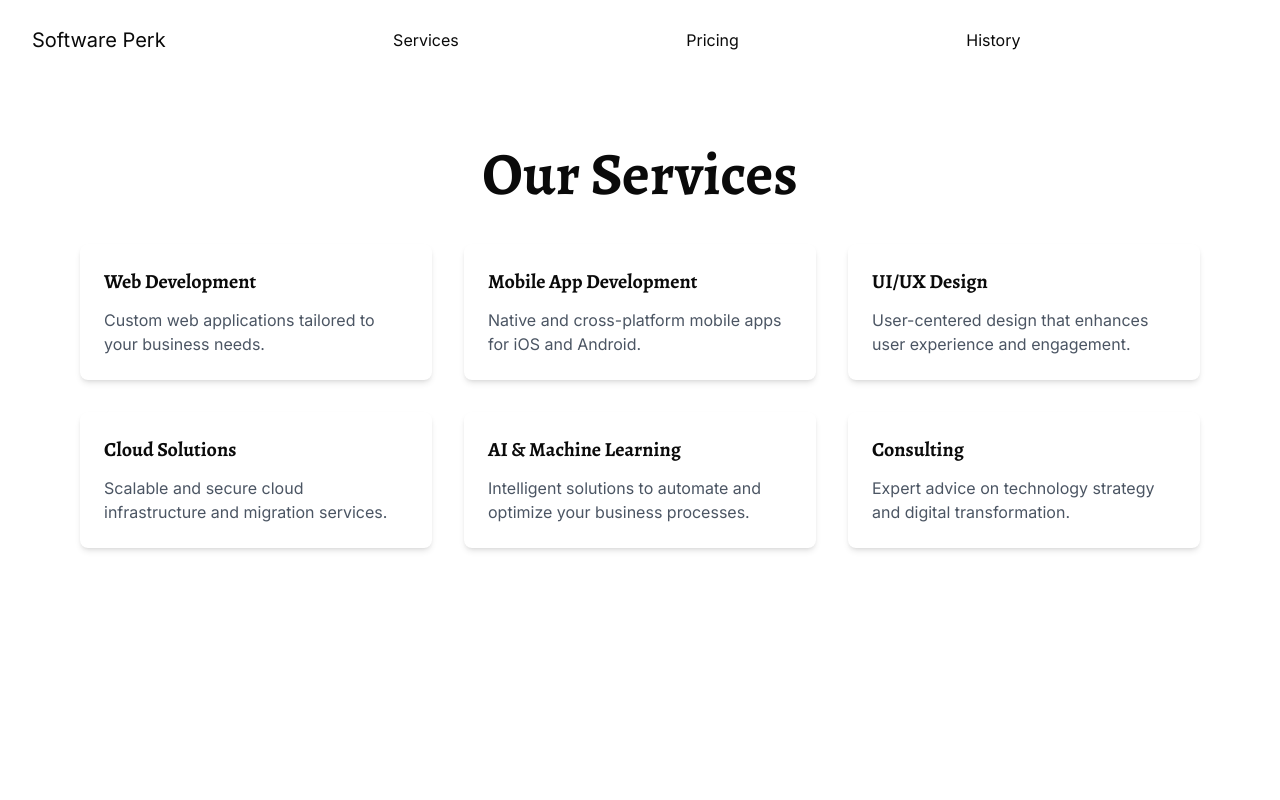
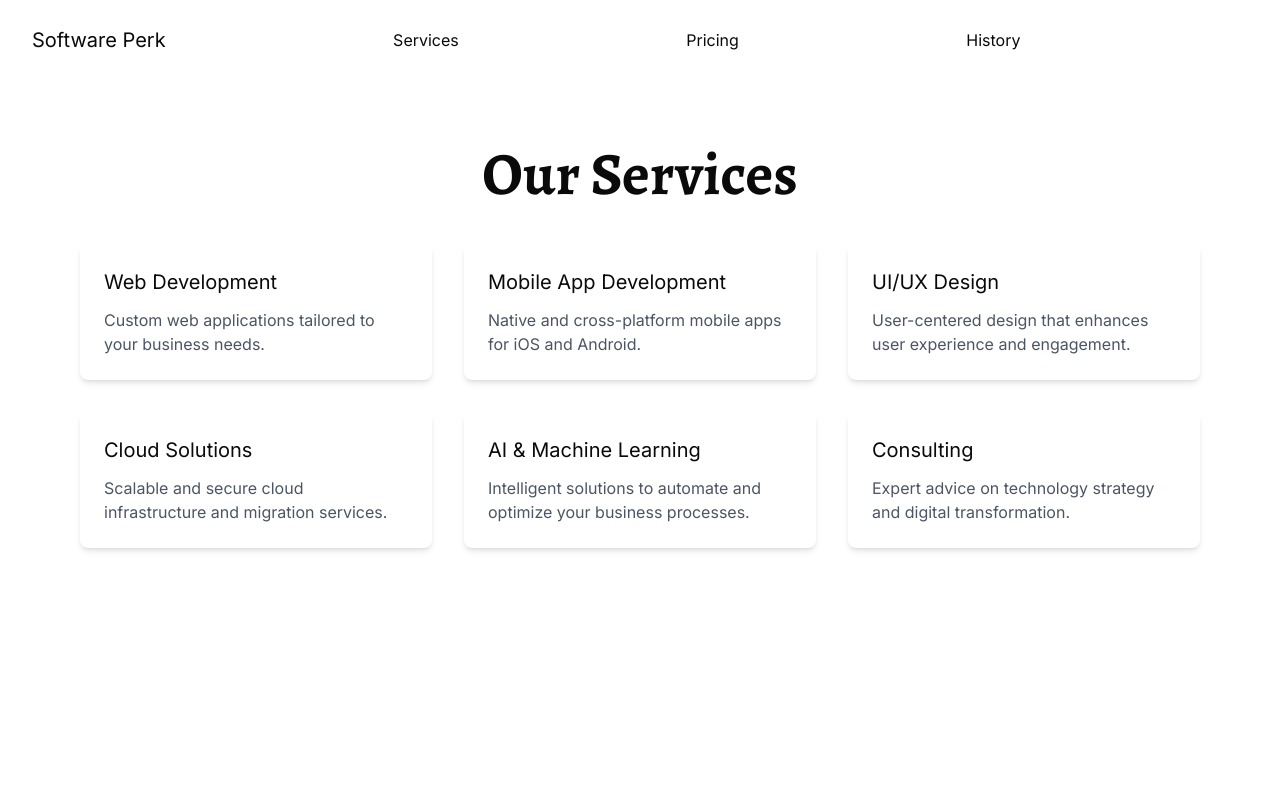
Before and after one commit to Mayor-Rhymes/software-perk, a Next.js app: page /services in a window 1280 px wide. Shown: the top 800 px of the page. Built offline with nearby package versions, Linux system fonts and the light colour scheme.

Commit message:
added services page and loading

```diff
--- a/src/app/loading.tsx
+++ b/src/app/loading.tsx
@@ -1,15 +1,8 @@
-import { Alegreya } from "next/font/google";
-
-const alegreya = Alegreya({
-  subsets: ["latin"],
-  weight: "700",
-});
-
 export default function Loading() {
   return (
     <div className="flex flex-col items-center justify-center min-h-screen bg-white">
       <div className="w-16 h-16 border-4 border-lime-100 border-t-lime-500 rounded-full animate-spin"></div>
-      <p className={`mt-4 text-xl ${alegreya.className} text-black`}>Loading...</p>
+      <p className="mt-4 text-xl font-alegreya text-black">Loading...</p>
     </div>
   );
 }
--- a/src/components/service-card.tsx
+++ b/src/components/service-card.tsx
@@ -1,14 +1,9 @@
-import { Alegreya } from "next/font/google";
 
-const alegreya = Alegreya({
-  subsets: ["latin"],
-  weight: "700",
-});
 
 export default function ServiceCard({ title, description }: { title: string; description: string }) {
   return (
     <div className="bg-white shadow-md rounded-lg p-6 hover:shadow-lg transition-shadow">
-      <h2 className={`${alegreya.className} text-xl mb-3`}>{title}</h2>
+      <h2 className="font-alegreya text-xl mb-3">{title}</h2>
       <p className="text-gray-600">{description}</p>
     </div>
   );
```
